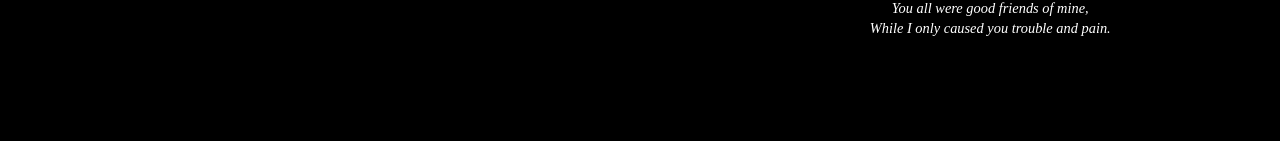
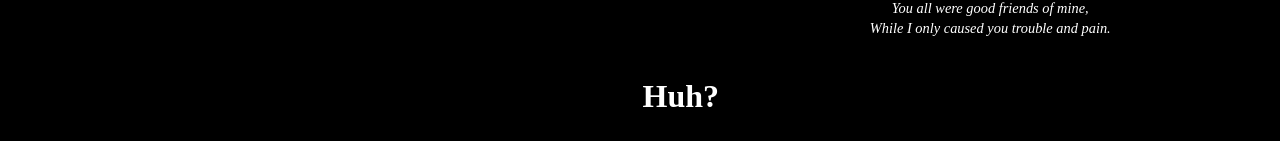
Before and after one commit to quoth-the-raven-nevermore/TheTruth, a plain HTML site: page index.html in a window 1280 px wide. Shown: the part 1010-1151 px from the top of the page. Drawn offline with Linux system fonts and the light colour scheme.

Commit message:
Update index.html

```diff
--- a/index.html
+++ b/index.html
@@ -121,7 +121,7 @@
             <li>You all were good friends of mine,</li>
             <li>While I only caused you trouble and pain.</li>
         </ul>
-            <h1>Huh?</h1>
+            <h1 style="color: white;">Huh?</h1>
         </div>
         </div>
 </body>
```
